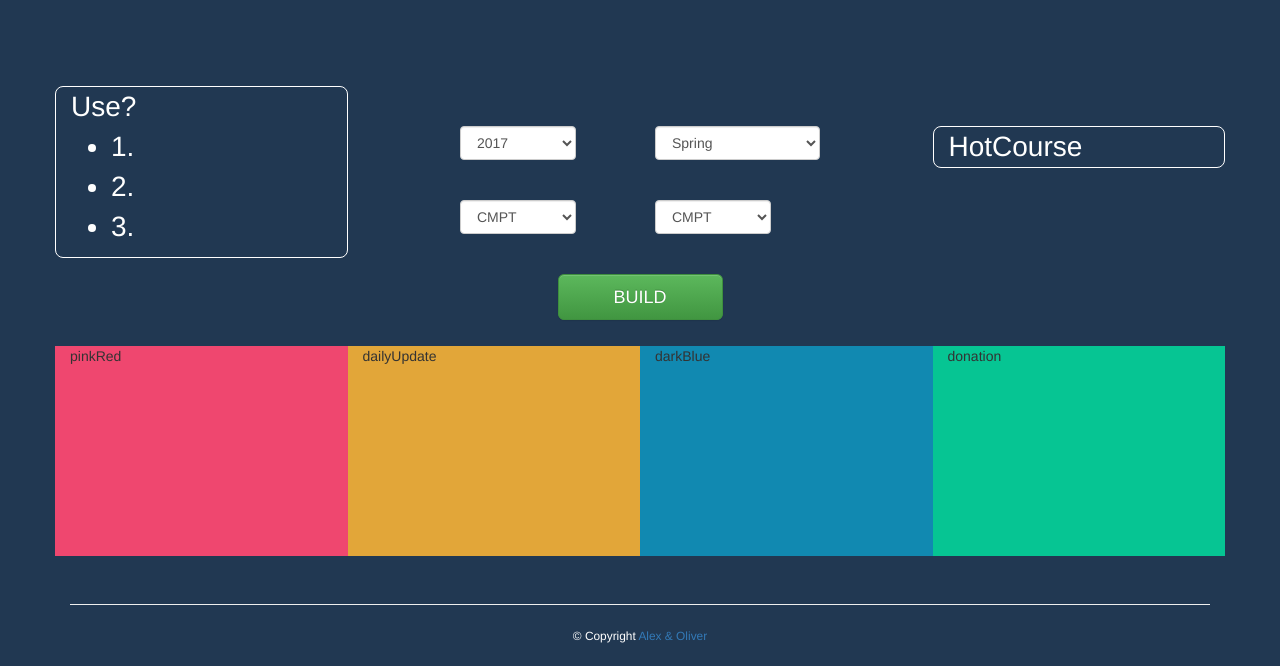
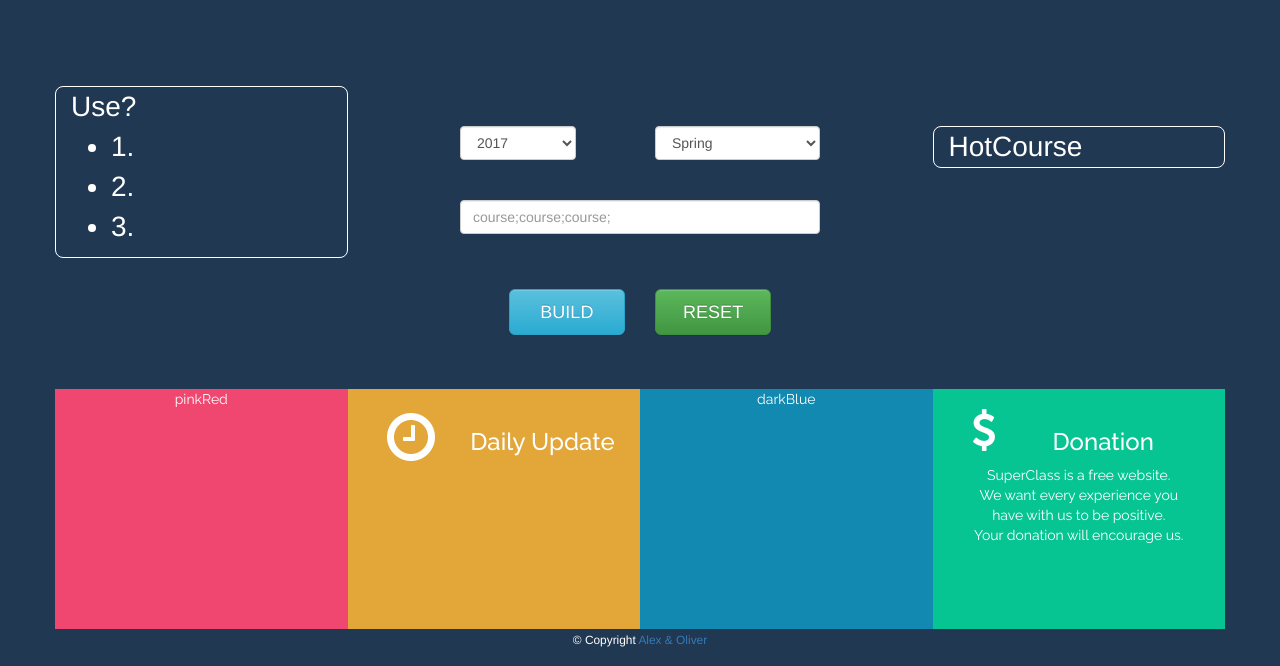
Before and after one commit to Oliver5173/SuperTable, a Django app: page / in a window 1280 px wide. Shown: the part 134-800 px from the top of the page. Run offline with Django 3.2, Linux system fonts and the light colour scheme; some libraries are stand-ins or nearby versions.

Commit message:
remove <hr> and move 4 color in footer

```diff
--- a/web/SuperTable/SuperTable/urls.py
+++ b/web/SuperTable/SuperTable/urls.py
@@ -19,6 +19,6 @@ from table import views as table_view
 
 urlpatterns = [
     url(r'^$', table_view.index, name='home'),
-    url(r'^CourseSearch/(\d+)/([A-Za-z]+)/([A-Za-z]*\d*)/(\d+)$', table_view.get_course,name="get_course"),
+    url(r'^CourseSearch/(\d+)/([A-Za-z]+)/([A-Za-z]*\d*)/$', table_view.get_course,name="get_course"),
     url(r'^admin/', admin.site.urls),
 ]
--- a/web/SuperTable/table/static/css/general.css
+++ b/web/SuperTable/table/static/css/general.css
@@ -1,3 +1,4 @@
+@import url(https://fonts.googleapis.com/css?family=Raleway:400,500);
 body {
     background-color: #213852;
     height: 100%;
@@ -27,8 +28,9 @@ footer {
 .support {
     right: 0;
     bottom: 0;
-    height: 15em;
-    bottom: 1em;
+    height: calc(30vh);
+    color: white;
+    font-family: raleway;
 }
 
 .content {
--- a/web/SuperTable/table/templates/base.html
+++ b/web/SuperTable/table/templates/base.html
@@ -6,10 +6,13 @@
     <title>{% block title %} Welcome {% endblock title %} SuperTable</title>
     <meta charset="UTF-8">
     <meta name="viewport" content="width=device-width, initial-scale=1">
+    <link rel="icon" href="{% static 'pics/book.png'%}" type="image/x-icon" />
     <link rel="stylesheet" href="//maxcdn.bootstrapcdn.com/bootstrap/3.2.0/css/bootstrap.min.css">
     <link rel="stylesheet" href="//maxcdn.bootstrapcdn.com/bootstrap/3.2.0/css/bootstrap-theme.min.css">
+    <link rel="stylesheet" href="https://maxcdn.bootstrapcdn.com/font-awesome/4.7.0/css/font-awesome.min.css">
+    <script src="http://code.jquery.com/jquery-3.2.1.min.js" integrity="sha256-hwg4gsxgFZhOsEEamdOYGBf13FyQuiTwlAQgxVSNgt4=" crossorigin="anonymous"></script>
     <link rel="stylesheet" href="{% static 'css/general.css' %}">
-    <link rel="icon" href="{% static 'pics/book.png'%}" type="image/x-icon" />
+    <script src="{% static 'js/general.js' %}"></script>
 </head>
 
 <body>
@@ -20,22 +23,7 @@
         <div>Default content</div>
         {% endblock content %}
     </div>
-    <div class="container">
-        <div class="row">
-            <div class="col-md-3 support" id="pinkRed">
-                pinkRed
-            </div>
-            <div class="col-md-3 support" id="dailyUpdate">
-                dailyUpdate
-            </div>
-            <div class="col-md-3 support" id="darkBlue">
-                darkBlue
-            </div>
-            <div class="col-md-3 support" id="donation">
-                donation
-            </div>
-        </div>
-    </div>
+
     <footer class="footer">
         {% include "footer.html" %}
     </footer>
--- a/web/SuperTable/table/templates/footer.html
+++ b/web/SuperTable/table/templates/footer.html
@@ -1,5 +1,40 @@
 <div class="container">
-    <hr>
+    <div class="row">
+        <div class="col-md-3 support" id="pinkRed">
+            pinkRed
+        </div>
+        <div class="col-md-3 support" id="dailyUpdate">
+            <br>
+            <div class="row">
+                <div class="col-md-2 col-md-offset-1">
+                    <i class="fa fa-clock-o fa-4x" aria-hidden="true"></i>
+                </div>
+                <div class="col-md-8 col-md-offset-1">
+                    <h3>Daily Update</h3>
+                </div>
+
+            </div>
+        </div>
+        <div class="col-md-3 support" id="darkBlue">
+            darkBlue
+        </div>
+        <div class="col-md-3 support" id="donation">
+            <br>
+            <div class="row">
+                <div class="col-md-2 col-md-offset-1">
+                    <i class="fa fa-usd fa-3x" aria-hidden="true"></i>
+                </div>
+                <div class="col-md-8">
+                    <h3>Donation</h3>
+                </div>
+            </div>
+            <div class="row">
+                <div class="col-md-10 col-md-offset-1">
+                    <p> SuperClass is a free website. <br>We want every experience you have with us to be positive.<br> Your donation will encourage us.</p>
+                </div>
+            </div>
+        </div>
+    </div>
     <small>
       &copy; Copyright
       <a>Alex &amp; Oliver</a>
--- a/web/SuperTable/table/templates/home.html
+++ b/web/SuperTable/table/templates/home.html
@@ -28,29 +28,23 @@
         </div>
         <br>
         <div class="row">
-            <div class="col-md-3 col-md-offset-2">
-                <select class="form-control">
-                    <option value="cmpt">CMPT</option>
-                    <option value="cmns">CMNS</option>
-                    </select>
-
+            <div class="col-md-8 col-md-offset-2 form-group">
+                <input type="text" class="form-control" name="course" placeholder="course;course;course;" required>
             </div>
-            <div class="col-md-3 col-md-offset-1">
-                <select class="form-control">
-                    <option value="cmpt">CMPT</option>
-                    <option value="cmns">CMNS</option>
-                    </select> </div>
         </div>
         <br>
-        <div class="row">
-            <div class="col-md-4 col-md-offset-4">
-                <button type="button" class="btn btn-success btn-lg btn-block">BUILD</button>
+        <div class="row ">
+            <div class="col-md-3 col-md-offset-3 ">
+                <button type="submit" value="submit" class="btn btn-info btn-lg btn-block ">BUILD</button>
+            </div>
+            <div class="col-md-3">
+                <button type="reset" value="reset" class="btn btn-success btn-lg btn-block ">RESET</button>
             </div>
         </div>
     </div>
 
     <br>
-    <div class="col-md-3 content suggestion">
+    <div class="col-md-3 content suggestion ">
         HotCourse
     </div>
 </div>
--- a/web/SuperTable/table/views.py
+++ b/web/SuperTable/table/views.py
@@ -3,19 +3,13 @@ from django.shortcuts import render
 # Create your views here.
 from django.http import HttpResponse
 from django.shortcuts import render
-
+import re
 
 def index(request):
     return render(request,'home.html')
 
-# def get_course(request):
-#     year = request.GET['year']
-#     semester = request.GET['semester']
-#     course = request.GET['course']
-#     courseNum = request.GET['courseNum']
-#     rtnDict = {"year":year, "semester":semester, "course":course, "courseNum":courseNum}
-#     return HttpResponse(rtnDict.values())
 
-def get_course(request,year,semester,course,courseNum):
-    rtnDict = {"year":year, "semester":semester, "course":course, "courseNum":courseNum}
+def get_course(request,year,semester,courseList):
+    courses = courseList.split(";")
+    rtnDict = {"year":year, "semester":semester, "course":courses}
     return HttpResponse(rtnDict.values())
```
Also changed, not shown: web/SuperTable/table/static/js/general.js (added).
